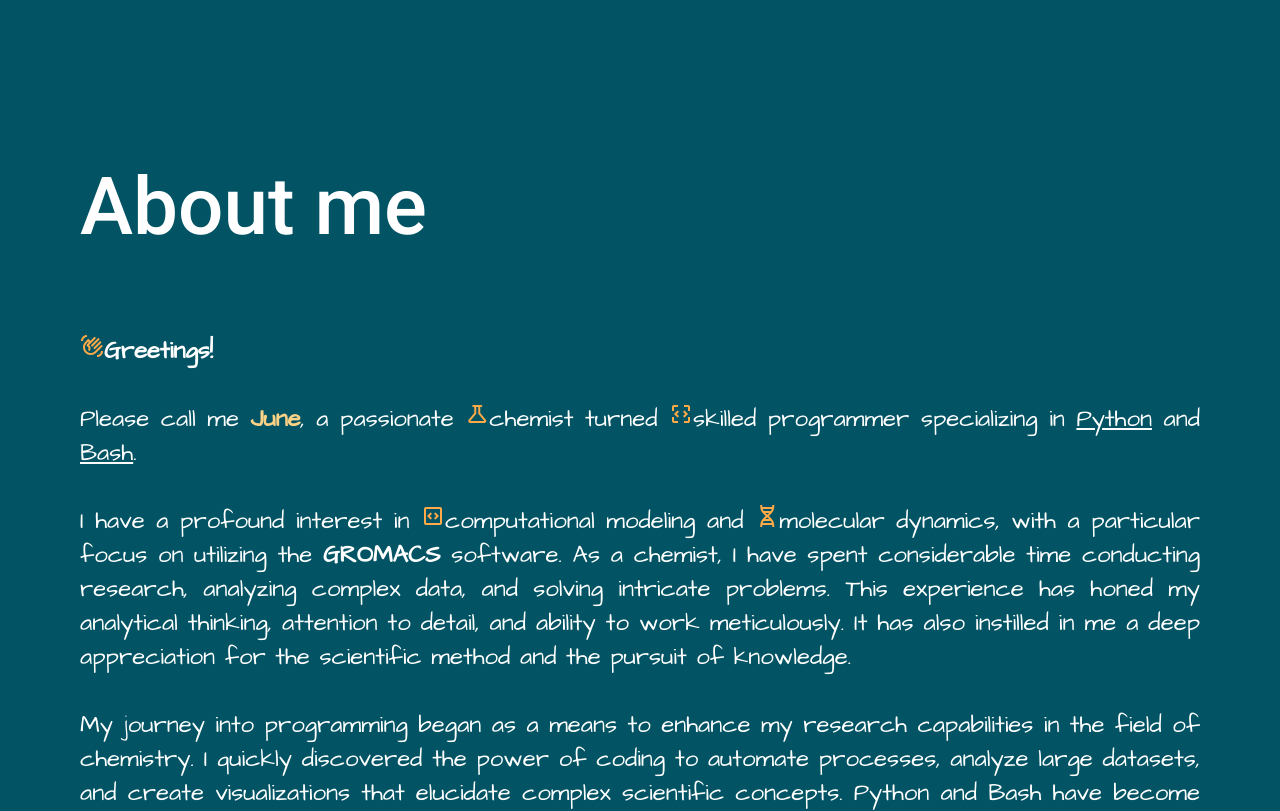
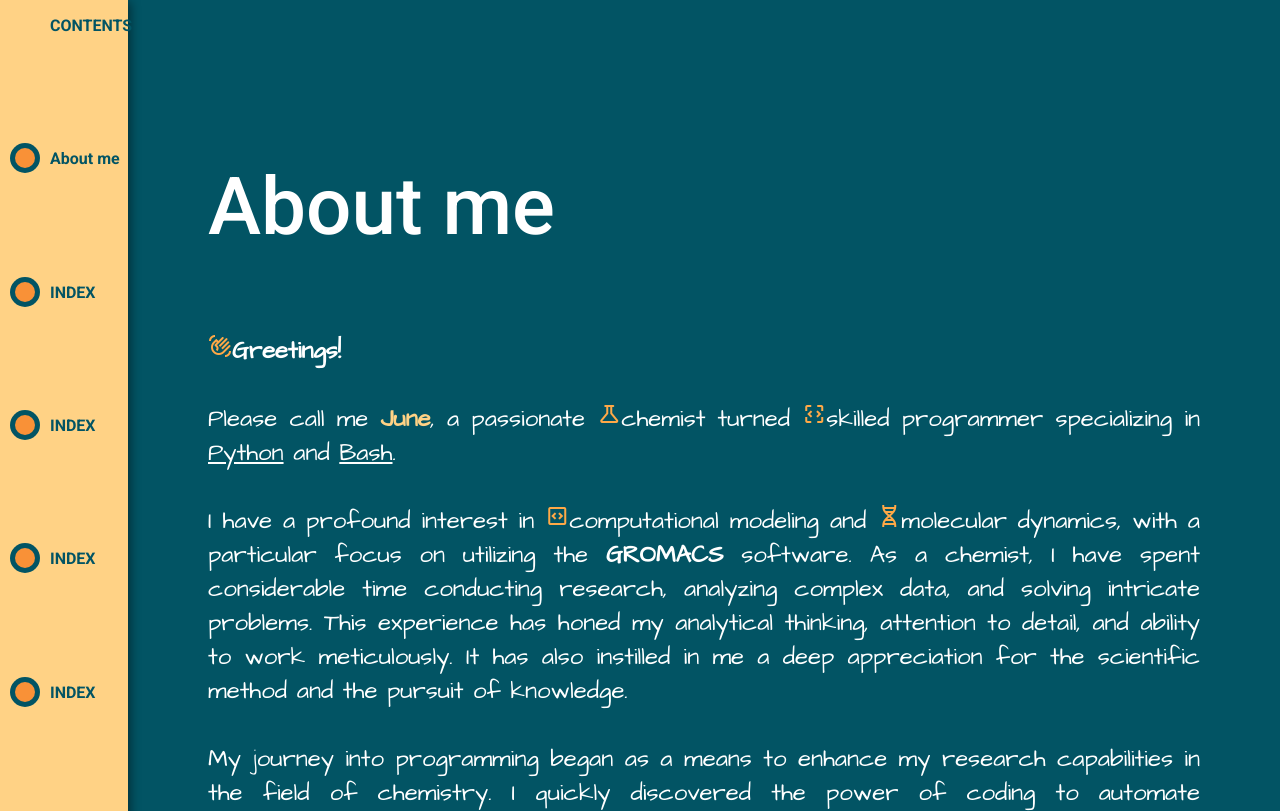
Before and after one commit to junealexis13/my_website, a website: page about_me.html in a window 1280 px wide. Shown: the top 811 px of the page. Drawn offline with nearby package versions, Linux system fonts and the light colour scheme; a script that the page names is missing; a web font is replaced by a local one.

Commit message:
about me page update

```diff
--- a/about_me.html
+++ b/about_me.html
@@ -12,7 +12,41 @@
         <script src="transition.js" defer></script>
     </head>
     <body style="margin: 0; padding: 0;">
-        <main>
+
+        <main class="about-me">
+            <div class="sidebar-container">
+                <div class="sidebar">
+                    <div></div>
+                    <p class="toc-header">CONTENTS</p>
+                    <svg xmlns="http://www.w3.org/2000/svg" width="50" height="50">
+                        <circle id="circle-lower" cx="25" cy="25" r="15" fill="#025464" />
+                        <circle id="circle-upper" cx="25" cy="25" r="10" fill="#F99137" />
+                      </svg>
+                    <p class="toc-header">About me</p>
+                    <svg xmlns="http://www.w3.org/2000/svg" width="50" height="50">
+                        <circle id="circle-lower" cx="25" cy="25" r="15" fill="#025464" />
+                        <circle id="circle-upper" cx="25" cy="25" r="10" fill="#F99137" />
+                      </svg>
+
+                    <p class="toc-header">INDEX</p>
+                    <svg xmlns="http://www.w3.org/2000/svg" width="50" height="50">
+                        <circle id="circle-lower" cx="25" cy="25" r="15" fill="#025464" />
+                        <circle id="circle-upper" cx="25" cy="25" r="10" fill="#F99137" />
+                      </svg>
+                    <p class="toc-header">INDEX</p>
+                    <svg xmlns="http://www.w3.org/2000/svg" width="50" height="50">
+                        <circle id="circle-lower" cx="25" cy="25" r="15" fill="#025464" />
+                        <circle id="circle-upper" cx="25" cy="25" r="10" fill="#F99137" />
+                      </svg>
+                    <p class="toc-header">INDEX</p>
+                    <svg xmlns="http://www.w3.org/2000/svg" width="50" height="50">
+                        <circle id="circle-lower" cx="25" cy="25" r="15" fill="#025464" />
+                        <circle id="circle-upper" cx="25" cy="25" r="10" fill="#F99137" />
+                      </svg>
+                    <p class="toc-header">INDEX</p>
+                </div>
+            </div>
+
             <div class="about-me-container">
                 <div class="about-me-title">
                     <p class="about-me-title">About me</p>
@@ -27,8 +61,7 @@
                         <br><br>I am excited to connect with fellow enthusiasts who share my passion for programming, computational chemistry, and pushing the boundaries of scientific knowledge. Let's collaborate and explore the vast possibilities where Python, Bash, and GROMACS converge to shape a brighter future.
                         <br><br>If you have any questions or would like to discuss potential collaborations, please don't hesitate to reach out. I'm always eager to engage in stimulating conversations and take on challenging projects!
                         <br><br>JAS =)</p>
-
-
+                </div>
             </div>
         </main>
     </body>
--- a/styles/about_me.css
+++ b/styles/about_me.css
@@ -26,7 +26,12 @@ p.about-me-narrative {
     font-family: 'Architects Daughter', cursive;
     font-size: 1.5rem;
     text-align: justify;
+}
 
+p.toc-header {
+    color: #025464 ;
+    font-family: 'Roboto';
+    font-weight: bold;
 }
 
 span.about-me-emphasize {
@@ -38,3 +43,29 @@ span.about-me-emphasize {
 span.material-symbols-outlined {
     color: rgb(255, 169, 71);
 }
+
+main.about-me{
+    display: grid;
+    grid-template-columns: 10vw 1fr;
+}
+
+div.sidebar-container{
+    left: 0;
+    top: 0;
+    background-color: rgb(255, 210, 133);
+    height: 100%;
+    box-shadow: 2px 2px 10px rgba(0, 0, 0, 0.486);
+}
+
+div.sidebar{
+    position: fixed;
+    display: grid;
+    grid-template-columns: 1fr 3fr;
+    left: 0;
+    top: 0;
+    height: 100%;
+}
+
+circle#circle-lower, circle#circle-upper {
+    box-shadow: 14px 14px 4px black;
+}
--- a/styles/sections.css
+++ b/styles/sections.css
@@ -110,8 +110,8 @@ div.text-container {
 p.link-text {
   display: block;
   text-align: center;
-  line-height: clamp(1rem,1.5 + 0.5rem,3rem);
-  font-size: clamp(1rem,1vw + 0.5rem,3rem);
+  line-height: clamp(1rem, 2vh + 0.5rem,3rem);
+  font-size: clamp(0.5rem,1vw + 0.5rem,2rem);
 }
 
 a.link-to-page {
@@ -161,6 +161,7 @@ div.skill-ratings {
 footer {
   position: relative;
   display: flex;
+  flex-wrap: wrap;
   flex-direction: row;
   background-color: #E8AA42;
   grid-template-columns: 0.5fr 2fr 1fr;
@@ -188,6 +189,7 @@ footer {
 div.footer-contact-container {
   display: flex;
   flex-direction: row;
+  flex-wrap: wrap;
   column-gap: 1rem;
   justify-content: center;
 }
```
